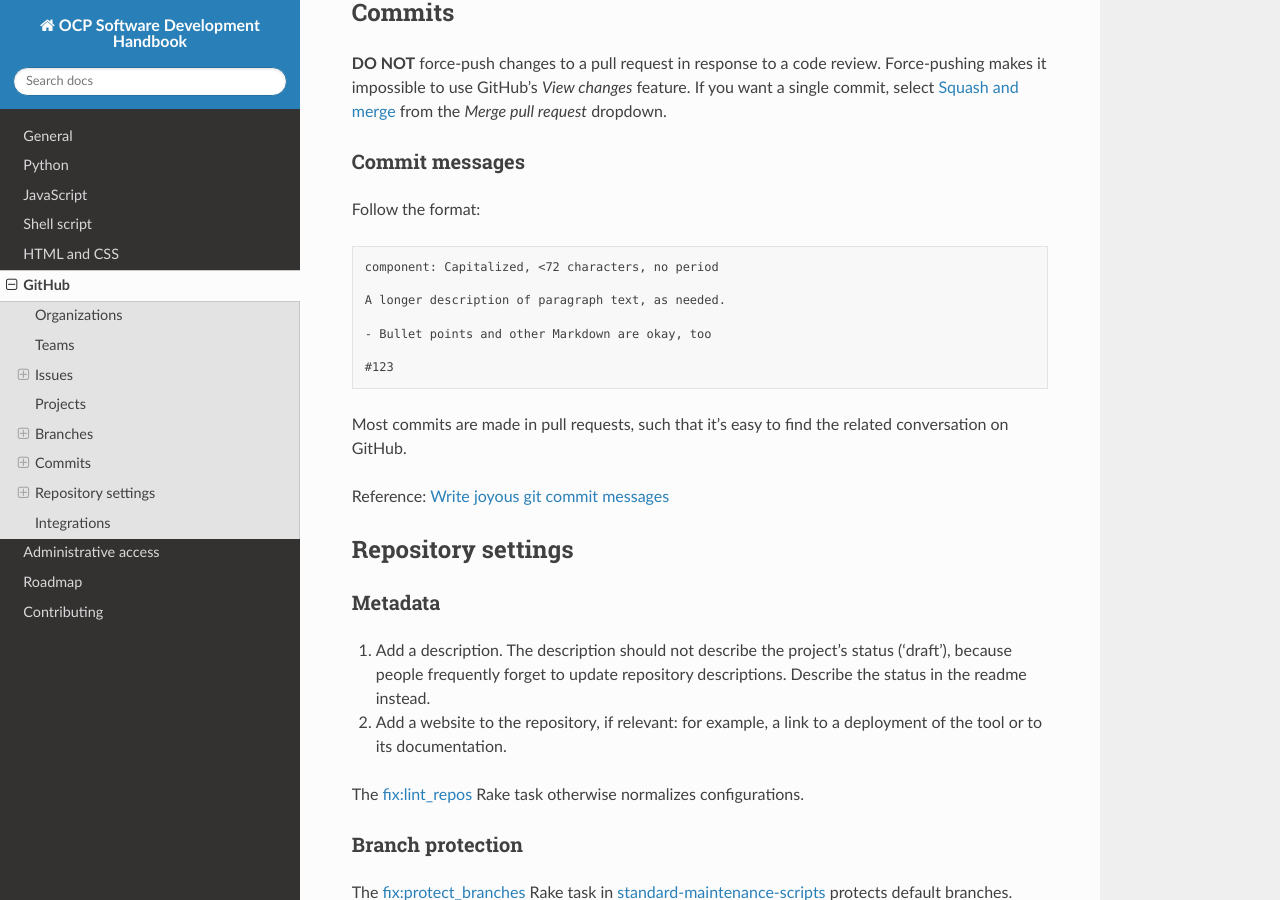
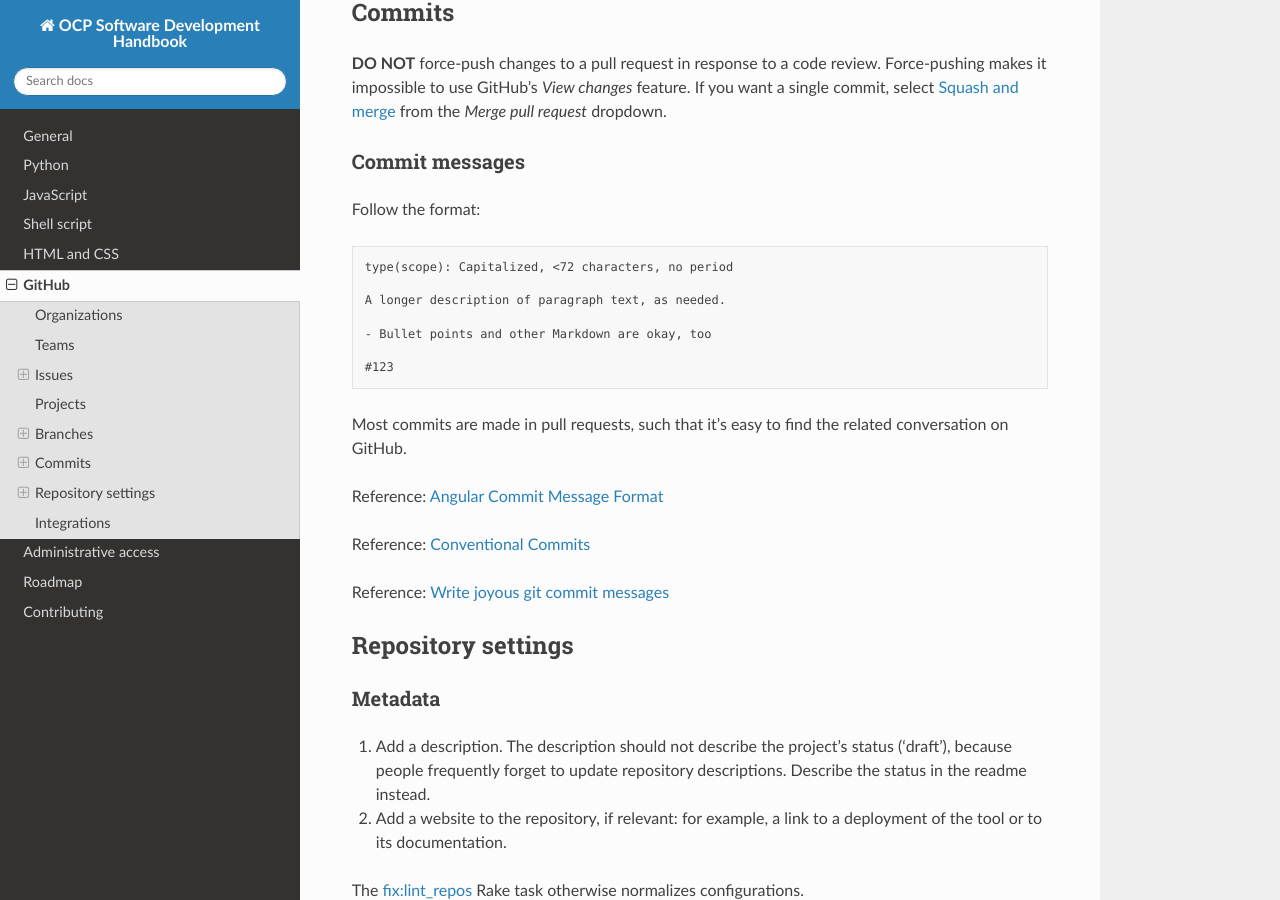
Before and after one commit to open-contracting/software-development-handbook, a Sphinx documentation site: the page built from docs/github/index.rst, in a window 1280 px wide and 900 px high, scrolled down 3580 px. Built offline with Sphinx 7.4.7 and the Read the Docs theme 2.0.0, drawn with Linux system fonts in a browser that asks for light colours.

Commit message:
github: Add references for commit messages

```diff
--- a/docs/github/index.rst
+++ b/docs/github/index.rst
@@ -139,7 +139,7 @@ Follow the format:
 
 .. code-block:: none
 
-   component: Capitalized, <72 characters, no period
+   type(scope): Capitalized, <72 characters, no period
 
    A longer description of paragraph text, as needed.
 
@@ -148,6 +148,10 @@ Follow the format:
    #123
 
 Most commits are made in pull requests, such that it's easy to find the related conversation on GitHub.
+
+Reference: `Angular Commit Message Format <https://github.com/angular/angular/blob/master/CONTRIBUTING.md#commit-message-header>`__
+
+Reference: `Conventional Commits <https://www.conventionalcommits.org/en/v1.0.0/>`__
 
 Reference: `Write joyous git commit messages <https://medium.com/@joshuatauberer/write-joyous-git-commit-messages-2f98891114c4>`__
 
```
